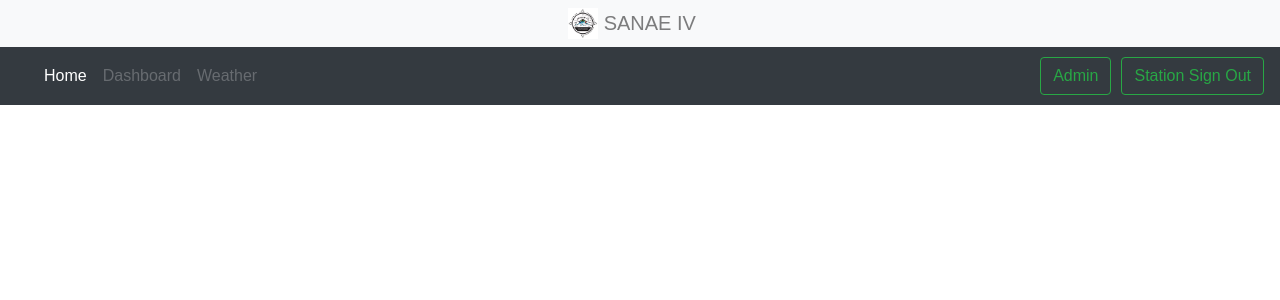
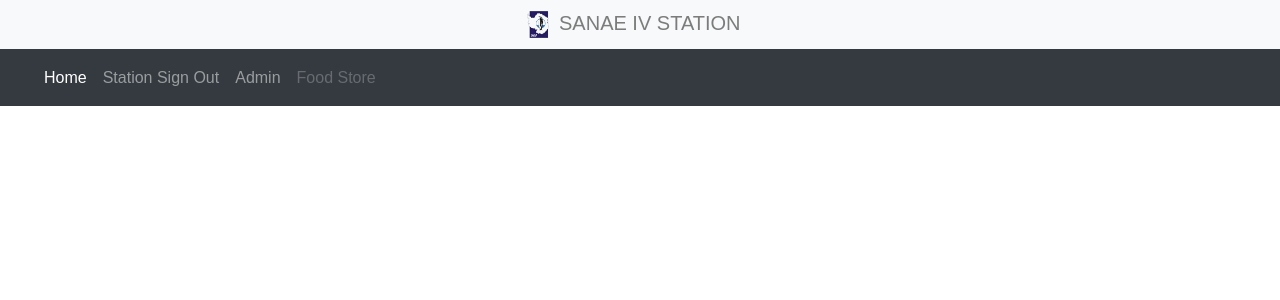
Before and after one commit to andymalepe/station-dashboard, a PHP site: page / in a window 1280 px wide. Shown: the top 300 px of the page. Run offline with PHP 8.4, Linux system fonts and the light colour scheme.

Commit message:
Food store menu item

```diff
--- a/includes/navbar.php
+++ b/includes/navbar.php
@@ -1,7 +1,7 @@
 <nav class="navbar navbar-light sticky-top bg-light justify-content-center nav-station-logo">
   <a class="navbar-brand navbar-text" href="#">
-    <img src="../images/s60-logo.jpg" width="30" height="30" class="d-inline-block align-top" alt="">
-    SANAE IV
+    <img src="../images/sanap-logo.png" width="30" height="30" class="d-inline-block align-top" alt="">
+    SANAE IV STATION
   </a>
 </nav>
 
@@ -11,23 +11,30 @@
   </button>
   <div class="collapse navbar-collapse" id="navbarTogglerDemo01">
     <ul class="navbar-nav mr-auto mt-2 mt-lg-0">
-      <li class="nav-item active">
+      <li class="nav-item active" id="home">
         <a class="nav-link" href="/home/">Home <span class="sr-only">(current)</span></a>
       </li>
-      <li class="nav-item">
+      <!-- <li class="nav-item">
         <a class="nav-link disabled" href="#">Dashboard</a>
+      </li> -->
+
+      <li class="nav-item" id="signout">
+        <a class="nav-link" href="/signout/">Station Sign Out</a>
       </li>
-      <li class="nav-item">
-        <a class="nav-link disabled" href="#">Weather</a>
+      <li class="nav-item" id="admin">
+        <a class="nav-link" href="/login/">Admin</a>
+      </li>
+      <li class="nav-item" id="store">
+        <a class="nav-link disabled" href="/store/">Food Store</a>
       </li>
     </ul>
   </div>
   <ul class="navbar-nav mr-auto mt-2 mt-lg-0">
-    <li class="nav-item">
+    <!-- <li class="nav-item">
       <a class="btn btn-outline-success my-2 my-sm-0 page-elements-right-margin" href="/login/">Admin</a>
-    </li>
-    <li class="nav-item">
+    </li> -->
+    <!-- <li class="nav-item">
       <a class="btn btn-outline-success my-2 my-sm-0" href="/signout/">Station Sign Out</a>
-    </li>
+    </li> -->
   </ul>
 </nav>
--- a/js/signout.js
+++ b/js/signout.js
@@ -1,4 +1,6 @@
 $(document).ready(function() {
+  $('li.nav-item.active').removeClass('active');
+  $('#signout').addClass('active');
 
     let rowData = [];
     let logTable = {};
--- /dev/null
+++ b/js/store.js
@@ -0,0 +1,4 @@
+$(document).ready(function() {
+  $('li.nav-item.active').removeClass('active');
+  $('#store').addClass('active');
+});
```
Also changed, not shown: api/api.php (+12 -4 lines), js/forecast.json (+1 -1 lines), js/home.js (+5 -2 lines), pages/home.php (+3 -5 lines), pages/store.php (added, +70 -0 lines), .htaccess, images/aurora-forecast-southern-hemisphere.jpg, images/ql_bar.gif, images/s60-logo.png (added), images/sanap-logo.png (added), ql_bar.gif (deleted).
